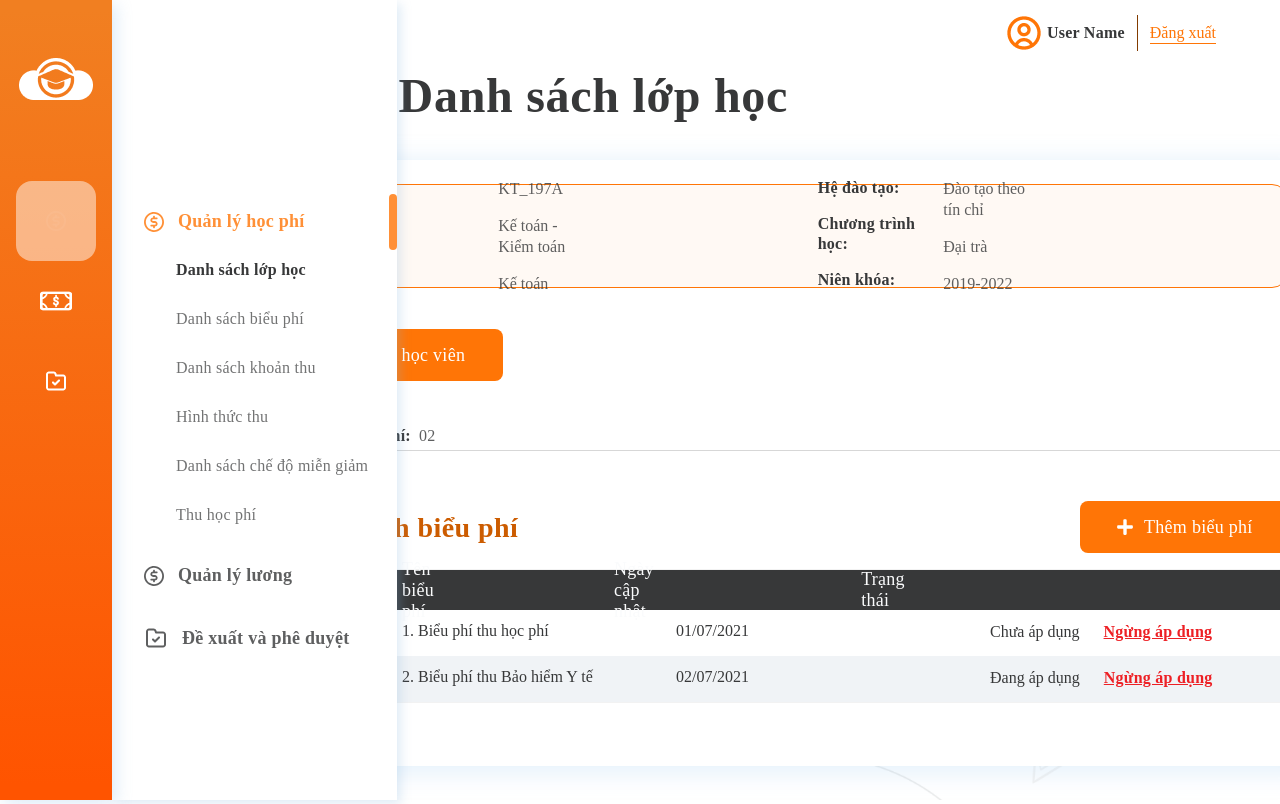
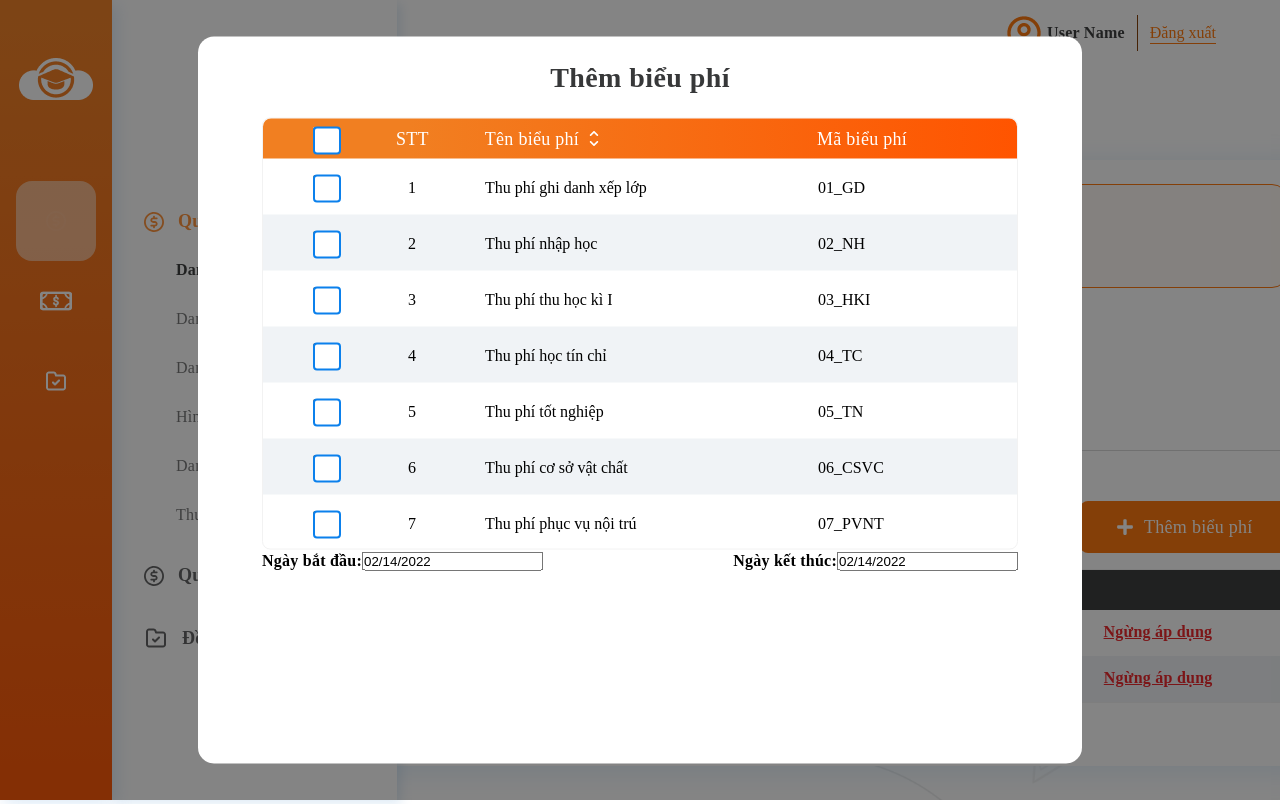
Before and after one commit to NgocHung581/E-Finance-of-LMS, a React (Create React App) app: page /tuition-management/list-courses/detail-course in a window 1280 px wide. Both pictures are taken after a click on the button "Thêm biểu phí". Shown: the top 804 px of the page. Built offline with nearby package versions, Linux system fonts and the light colour scheme.

Commit message:
Update project

```diff
--- a/src/components/StudentDetail/StudentDetail.css
+++ b/src/components/StudentDetail/StudentDetail.css
@@ -209,4 +209,5 @@
 
 .detailStudent-body-table-content-item-col8 {
   left: 1312px;
+  cursor: pointer;
 }
--- a/src/components/StudentDetail/StudentDetail.tsx
+++ b/src/components/StudentDetail/StudentDetail.tsx
@@ -81,7 +81,7 @@ const StudentDetail = () => {
             </li>
             <li className="board-detailStudent-header-item">
               <span className="detailStudent-header-item-col3">
-                Hệ đào tạo:{" "}
+                Hệ đào tạo:
               </span>
               <p>Tín chỉ</p>
             </li>
--- a/src/components/TuitionManagement/CourseDetail/CourseDetail.css
+++ b/src/components/TuitionManagement/CourseDetail/CourseDetail.css
@@ -195,6 +195,17 @@
   overflow-y: scroll;
 }
 
+.board-detailCourse-tuition-table-list::-webkit-scrollbar {
+  width: 8px;
+  border-radius: 15px;
+  background-color: #e0e0e0;
+}
+
+.board-detailCourse-tuition-table-list::-webkit-scrollbar-thumb {
+  background-color: #999796;
+  border-radius: 15px;
+}
+
 .board-detailCourse-tuition-table-item {
   padding-left: 120px;
   height: 46px;
@@ -240,3 +251,23 @@
   width: 26px;
   height: 26px;
 }
+
+/* Calendar */
+.modal__body-addTuition-calendar {
+  display: flex;
+  justify-content: space-between;
+}
+
+.modal__body-addTuition-calendar-group {
+  display: flex;
+  align-items: center;
+}
+
+.modal__body-addTuition-calendar-title {
+  font-family: Source Sans Pro;
+  font-size: 16px;
+  font-style: normal;
+  font-weight: 700;
+  line-height: 20px;
+  letter-spacing: 0.015em;
+}
--- a/src/components/TuitionManagement/CourseDetail/CourseDetail.tsx
+++ b/src/components/TuitionManagement/CourseDetail/CourseDetail.tsx
@@ -149,7 +149,7 @@ function CourseDetail() {
           </div>
         </div>
       </div>
-      {/* <Modal show={showModal}>
+      <Modal show={showModal}>
         <ModalHeader>
           <h2 className="modal__header-title">Thêm biểu phí</h2>
         </ModalHeader>
@@ -192,6 +192,10 @@ function CourseDetail() {
             </ul>
           </div>
           <div className="modal__body-addTuition-calendar">
+            <div className="modal__body-addTuition-calendar-group">
+              <span className="modal__body-addTuition-calendar-title">
+                Ngày bắt đầu:
+              </span>
               <DatePicker
                 placeholderText="Ngày bắt đầu"
                 selected={selectDate}
@@ -200,8 +204,21 @@ function CourseDetail() {
                 }}
               />
             </div>
+            <div className="modal__body-addTuition-calendar-group">
+              <span className="modal__body-addTuition-calendar-title">
+                Ngày kết thúc:
+              </span>
+              <DatePicker
+                placeholderText="Ngày kết thúc"
+                selected={selectDate}
+                onChange={(date) => {
+                  if (date != null) setSelectDate(date);
+                }}
+              />
+            </div>
+          </div>
         </ModalBody>
-      </Modal> */}
+      </Modal>
     </Fragment>
   );
 }
--- a/src/components/TuitionManagement/ListCourses/ListCourses.css
+++ b/src/components/TuitionManagement/ListCourses/ListCourses.css
@@ -121,6 +121,17 @@
   overflow-y: scroll;
 }
 
+.board-listCourses-body-list::-webkit-scrollbar {
+  width: 8px;
+  border-radius: 15px;
+  background-color: #e0e0e0;
+}
+
+.board-listCourses-body-list::-webkit-scrollbar-thumb {
+  background-color: #999796;
+  border-radius: 15px;
+}
+
 .board-listCourses-body-item {
   display: flex;
   align-items: center;
--- a/src/components/TuitionManagement/ListStudent/ListStudent.css
+++ b/src/components/TuitionManagement/ListStudent/ListStudent.css
@@ -105,6 +105,17 @@
   position: relative;
   max-height: 95.83%;
   overflow-y: scroll;
+}
+
+.board-listStudent-body-list::-webkit-scrollbar {
+  width: 8px;
+  border-radius: 15px;
+  background-color: #e0e0e0;
+}
+
+.board-listStudent-body-list::-webkit-scrollbar-thumb {
+  background-color: #999796;
+  border-radius: 15px;
 }
 
 .board-listStudent-body-item {
```
Lines whose indentation alone changed are shown as unchanged.
